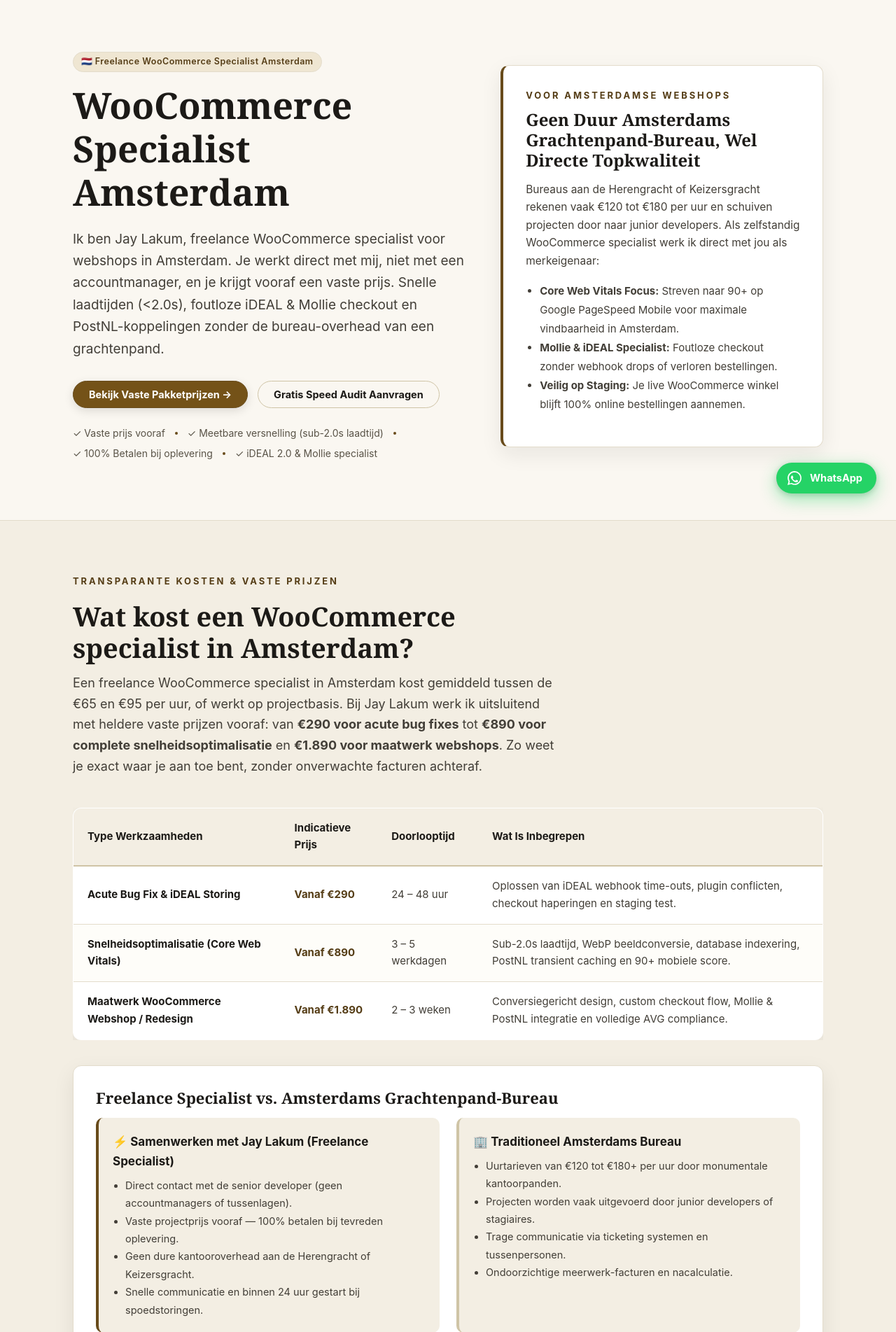
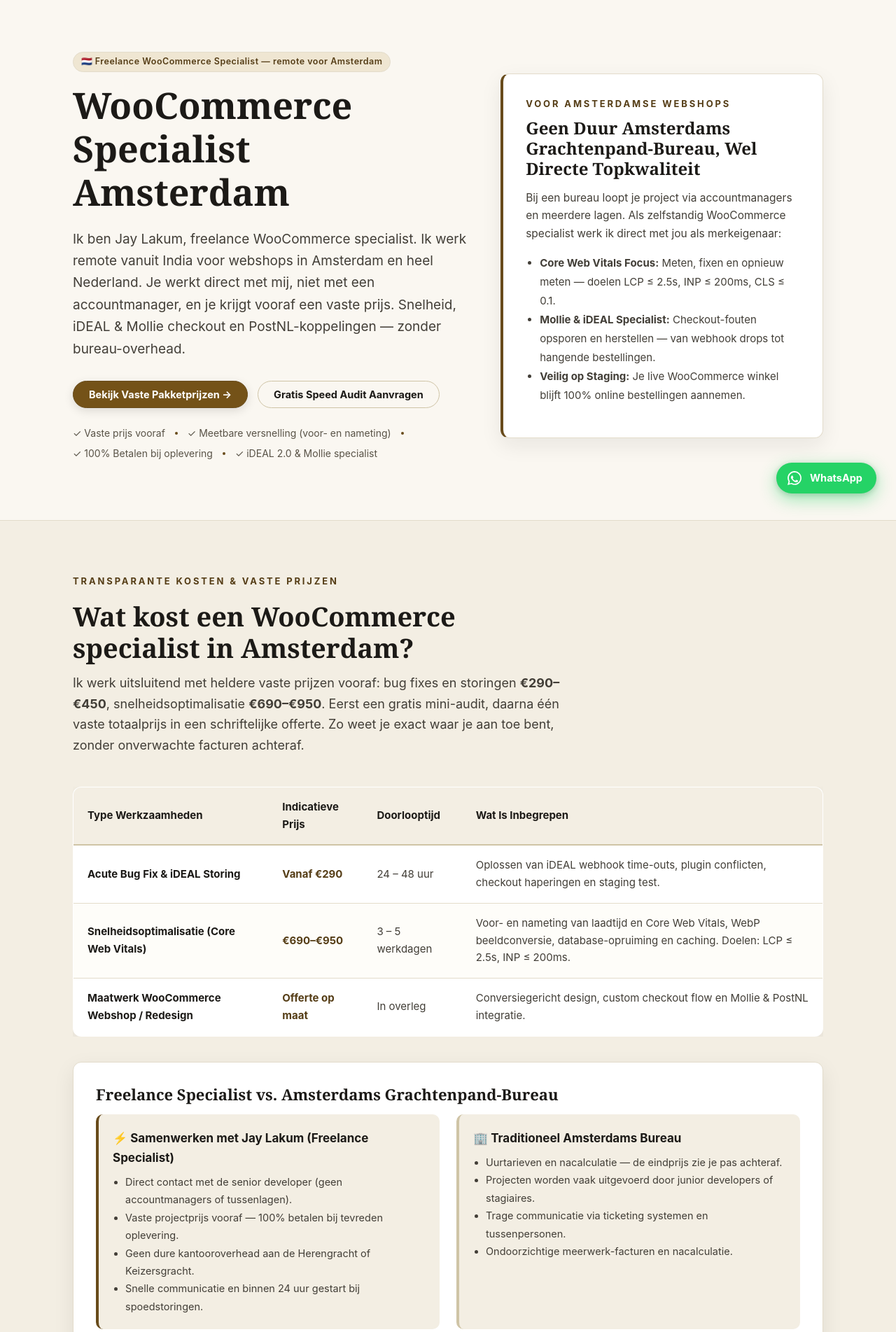
Before and after one commit to lakumjay/jaylakum, a PHP site: page /nl/amsterdam/ in a window 1280 px wide. Shown: the part 67-1970 px from the top of the page at 70% size. Run offline with PHP 8.4, Linux system fonts and the light colour scheme.

Commit message:
SEO cleanup 2026-11-22: honest content, working form, no fake schema (nl/amsterdam/index.php)

```diff
--- a/nl/amsterdam/index.php
+++ b/nl/amsterdam/index.php
@@ -19,8 +19,8 @@
 <meta name="msapplication-TileImage" content="https://jaylakum.com/favicon-192x192.png" />
 <meta name="msapplication-TileColor" content="#171410" />
 <!-- Primary SEO Meta Targeting Netherlands -->
-<title>WooCommerce Specialist Amsterdam | Vaste Prijs | Jay Lakum</title>
-<meta name="description" content="Freelance WooCommerce specialist Amsterdam. Snelle checkouts, Mollie iDEAL & PostNL. Vaste prijs, betalen na tevredenheid." />
+<title>WooCommerce Specialist Amsterdam — Speed &amp; Bug Fixes, Vaste Prijs | Jay Lakum</title>
+<meta name="description" content="Trage of kapotte WooCommerce webshop in Amsterdam? Remote specialist vanuit India: snelheid, checkout- en Mollie-fixes voor een vaste prijs (€290–€950). Echt resultaat: 6.1s → 2.2s mobiel. Geen oplossing, geen factuur." />
 <meta name="keywords" content="Shopify webshop sneller maken, WooCommerce trage webshop versnellen, Mollie iDEAL betaling mislukt WooCommerce, Core Web Vitals verbeteren webshop, Shopify specialist Nederland, freelance webdeveloper Amsterdam, webshop laten maken Rotterdam, iDEAL checkout repareren" />
 <meta name="author" content="Jay Lakum" />
 <link rel="canonical" href="https://jaylakum.com/nl/amsterdam/" />
@@ -37,8 +37,8 @@
 <meta property="og:type" content="website" />
 <meta property="og:url" content="https://jaylakum.com/nl/amsterdam/" />
 <meta property="og:site_name" content="Jay Lakum — Webshop Performance & Development Nederland" />
-<meta property="og:title" content="WooCommerce Specialist Amsterdam | Vaste Prijs | Jay Lakum" />
-<meta property="og:description" content="Freelance WooCommerce specialist Amsterdam. Snelle checkouts, Mollie iDEAL & PostNL. Vaste prijs, betalen na tevredenheid." />
+<meta property="og:title" content="WooCommerce Specialist Amsterdam — Speed &amp; Bug Fixes, Vaste Prijs | Jay Lakum" />
+<meta property="og:description" content="Trage of kapotte WooCommerce webshop in Amsterdam? Remote specialist vanuit India: snelheid, checkout- en Mollie-fixes voor een vaste prijs (€290–€950). Echt resultaat: 6.1s → 2.2s mobiel." />
 <meta property="og:image" content="https://jaylakum.com/og-image.png" />
 <meta property="og:locale" content="nl_NL" />
 
@@ -51,7 +51,7 @@
       "@type": "WebPage",
       "@id": "https://jaylakum.com/nl/amsterdam/#webpage",
       "url": "https://jaylakum.com/nl/amsterdam/",
-      "name": "WooCommerce Specialist Amsterdam | Vaste Prijs | Jay Lakum",
+      "name": "WooCommerce Specialist Amsterdam — Speed & Bug Fixes, Vaste Prijs | Jay Lakum",
       "isPartOf": {
         "@id": "https://jaylakum.com/#website"
       },
@@ -162,28 +162,7 @@
       },
       "mainEntityOfPage": {
         "@id": "https://jaylakum.com/nl/amsterdam/#webpage"
-      },
-      "telephone": "+31620000000",
-      "address": {
-        "@type": "PostalAddress",
-        "addressLocality": "Amsterdam",
-        "addressRegion": "Noord-Holland",
-        "addressCountry": "NL"
-      },
-      "openingHoursSpecification": [
-        {
-          "@type": "OpeningHoursSpecification",
-          "dayOfWeek": [
-            "Monday",
-            "Tuesday",
-            "Wednesday",
-            "Thursday",
-            "Friday"
-          ],
-          "opens": "09:00",
-          "closes": "18:00"
-        }
-      ]
+      }
     },
     {
       "@type": "FAQPage",
@@ -218,7 +197,7 @@
           "name": "Waarom kies ik voor Jay Lakum en niet een bureau aan de Amsterdamse Herengracht of Keizersgracht?",
           "acceptedAnswer": {
             "@type": "Answer",
-            "text": "Grote bureaus aan de grachten hebben monumentale kantoorpanden, projectmanagers en hoge overheadkosten, waardoor zij vaak €5.000+ rekenen voor eenvoudige optimalisaties. Bij Jay Lakum heb je direct contact met de senior developer zelf. Snellere communicatie, diepere technische focus en een transparante vaste projectprijs zonder bureau-overhead."
+            "text": "Bij een groot bureau loopt je vraag via accountmanagers en projectmanagers voordat een developer ernaar kijkt. Bij mij heb je direct contact met de developer zelf — dezelfde persoon die je site meet, fixt en oplevert. Snellere communicatie, diepere technische focus en een transparante vaste projectprijs zonder bureau-overhead."
           }
         },
         {
@@ -654,16 +633,16 @@
   <section class="hero">
     <div class="wrap hero-grid">
       <div>
-        <span class="tag" style="margin-bottom:16px">🇳🇱 Freelance WooCommerce Specialist Amsterdam</span>
+        <span class="tag" style="margin-bottom:16px">🇳🇱 Freelance WooCommerce Specialist — remote voor Amsterdam</span>
         <h1>WooCommerce Specialist Amsterdam</h1>
-        <p class="sub">Ik ben Jay Lakum, freelance WooCommerce specialist voor webshops in Amsterdam. Je werkt direct met mij, niet met een accountmanager, en je krijgt vooraf een vaste prijs. Snelle laadtijden (&lt;2.0s), foutloze iDEAL &amp; Mollie checkout en PostNL-koppelingen zonder de bureau-overhead van een grachtenpand.</p>
+        <p class="sub">Ik ben Jay Lakum, freelance WooCommerce specialist. Ik werk remote vanuit India voor webshops in Amsterdam en heel Nederland. Je werkt direct met mij, niet met een accountmanager, en je krijgt vooraf een vaste prijs. Snelheid, iDEAL &amp; Mollie checkout en PostNL-koppelingen — zonder bureau-overhead.</p>
         <div class="hero-ctas">
           <a href="#prijzen" class="btn">Bekijk Vaste Pakketprijzen →</a>
           <a href="#contact" class="btn btn-ghost">Gratis Speed Audit Aanvragen</a>
         </div>
         <div class="trust-line">
           <span>✓ Vaste prijs vooraf</span><span class="dot"></span>
-          <span>✓ Meetbare versnelling (sub-2.0s laadtijd)</span><span class="dot"></span>
+          <span>✓ Meetbare versnelling (voor- en nameting)</span><span class="dot"></span>
           <span>✓ 100% Betalen bij oplevering</span><span class="dot"></span>
           <span>✓ iDEAL 2.0 &amp; Mollie specialist</span>
         </div>
@@ -672,10 +651,10 @@
         <div class="card" style="border-left:4px solid var(--gold)">
           <div class="eyebrow" style="margin-bottom:10px">VOOR AMSTERDAMSE WEBSHOPS</div>
           <h2 style="font-size:24px;margin-bottom:14px">Geen Duur Amsterdams Grachtenpand-Bureau, Wel Directe Topkwaliteit</h2>
-          <p>Bureaus aan de Herengracht of Keizersgracht rekenen vaak €120 tot €180 per uur en schuiven projecten door naar junior developers. Als zelfstandig WooCommerce specialist werk ik direct met jou als merkeigenaar:</p>
+          <p>Bij een bureau loopt je project via accountmanagers en meerdere lagen. Als zelfstandig WooCommerce specialist werk ik direct met jou als merkeigenaar:</p>
           <ul style="padding-left:20px;color:var(--ink-soft);font-size:15px;line-height:1.8">
-            <li><b>Core Web Vitals Focus:</b> Streven naar 90+ op Google PageSpeed Mobile voor maximale vindbaarheid in Amsterdam.</li>
-            <li><b>Mollie &amp; iDEAL Specialist:</b> Foutloze checkout zonder webhook drops of verloren bestellingen.</li>
+            <li><b>Core Web Vitals Focus:</b> Meten, fixen en opnieuw meten — doelen LCP ≤ 2.5s, INP ≤ 200ms, CLS ≤ 0.1.</li>
+            <li><b>Mollie &amp; iDEAL Specialist:</b> Checkout-fouten opsporen en herstellen — van webhook drops tot hangende bestellingen.</li>
             <li><b>Veilig op Staging:</b> Je live WooCommerce winkel blijft 100% online bestellingen aannemen.</li>
           </ul>
         </div>
@@ -689,7 +668,7 @@
       <div class="section-head">
         <div class="eyebrow">TRANSPARANTE KOSTEN &amp; VASTE PRIJZEN</div>
         <h2>Wat kost een WooCommerce specialist in Amsterdam?</h2>
-        <p>Een freelance WooCommerce specialist in Amsterdam kost gemiddeld tussen de €65 en €95 per uur, of werkt op projectbasis. Bij Jay Lakum werk ik uitsluitend met heldere vaste prijzen vooraf: van <strong>€290 voor acute bug fixes</strong> tot <strong>€890 voor complete snelheidsoptimalisatie</strong> en <strong>€1.890 voor maatwerk webshops</strong>. Zo weet je exact waar je aan toe bent, zonder onverwachte facturen achteraf.</p>
+        <p>Ik werk uitsluitend met heldere vaste prijzen vooraf: bug fixes en storingen <strong>€290–€450</strong>, snelheidsoptimalisatie <strong>€690–€950</strong>. Eerst een gratis mini-audit, daarna één vaste totaalprijs in een schriftelijke offerte. Zo weet je exact waar je aan toe bent, zonder onverwachte facturen achteraf.</p>
       </div>
 
       <div style="overflow-x:auto;margin-bottom:36px">
@@ -711,15 +690,15 @@
             </tr>
             <tr style="border-bottom:1px solid var(--line);background:rgba(229,190,114,0.04)">
               <td style="padding:16px 20px;font-weight:700;color:var(--ink)">Snelheidsoptimalisatie (Core Web Vitals)</td>
-              <td style="padding:16px 20px;font-weight:700;color:var(--gold-deep)">Vanaf €890</td>
+              <td style="padding:16px 20px;font-weight:700;color:var(--gold-deep)">€690–€950</td>
               <td style="padding:16px 20px">3 – 5 werkdagen</td>
-              <td style="padding:16px 20px">Sub-2.0s laadtijd, WebP beeldconversie, database indexering, PostNL transient caching en 90+ mobiele score.</td>
+              <td style="padding:16px 20px">Voor- en nameting van laadtijd en Core Web Vitals, WebP beeldconversie, database-opruiming en caching. Doelen: LCP ≤ 2.5s, INP ≤ 200ms.</td>
             </tr>
             <tr>
               <td style="padding:16px 20px;font-weight:700;color:var(--ink)">Maatwerk WooCommerce Webshop / Redesign</td>
-              <td style="padding:16px 20px;font-weight:700;color:var(--gold-deep)">Vanaf €1.890</td>
-              <td style="padding:16px 20px">2 – 3 weken</td>
-              <td style="padding:16px 20px">Conversiegericht design, custom checkout flow, Mollie &amp; PostNL integratie en volledige AVG compliance.</td>
+              <td style="padding:16px 20px;font-weight:700;color:var(--gold-deep)">Offerte op maat</td>
+              <td style="padding:16px 20px">In overleg</td>
+              <td style="padding:16px 20px">Conversiegericht design, custom checkout flow en Mollie &amp; PostNL integratie.</td>
             </tr>
           </tbody>
         </table>
@@ -741,7 +720,7 @@
           <div style="padding:20px;background:var(--bg-soft);border-radius:10px;border-left:4px solid var(--line-strong)">
             <strong style="color:var(--ink);font-size:17px;display:block;margin-bottom:8px">🏢 Traditioneel Amsterdams Bureau</strong>
             <ul style="padding-left:18px;margin:0;font-size:14.5px;color:var(--ink-soft);line-height:1.75">
-              <li>Uurtarieven van €120 tot €180+ per uur door monumentale kantoorpanden.</li>
+              <li>Uurtarieven en nacalculatie — de eindprijs zie je pas achteraf.</li>
               <li>Projecten worden vaak uitgevoerd door junior developers of stagiaires.</li>
               <li>Trage communicatie via ticketing systemen en tussenpersonen.</li>
               <li>Ondoorzichtige meerwerk-facturen en nacalculatie.</li>
@@ -790,35 +769,33 @@
     </div>
   </section>
 
-  <!-- Bewijs en Resultaten (Echte Casestudies) -->
+  <!-- Bewijs: het enige echte case-cijfer -->
   <section class="section section-soft" style="border-bottom:1px solid var(--line)">
     <div class="wrap">
       <div class="section-head">
-        <div class="eyebrow">BEWEZEN RESULTATEN</div>
-        <h2>Casestudies en meetbare resultaten</h2>
-        <p>Echte resultaten van webshops die kozen voor gerichte optimalisatie en directe samenwerking met Jay Lakum.</p>
+        <div class="eyebrow">ECHT RESULTAAT</div>
+        <h2>Eén gemeten resultaat — geen verhalen</h2>
+        <p>Ik publiceer alleen cijfers die ik kan bewijzen. Dit is het enige case-resultaat op deze pagina:</p>
       </div>
       <div class="grid-3">
         <div class="card" style="border-top:4px solid var(--gold)">
-          <span class="tag">D2C Fashion &amp; Mode</span>
-          <h3>Nordic Apparel Store</h3>
-          <p><strong>Probleem:</strong> Mobiele laadtijd van 6.1 seconden door zware lookbooks en trage cart scripts.</p>
-          <p><strong>Aanpak:</strong> WebP beeldoptimalisatie, deferring van render-blocking JS en transient caching.</p>
-          <p style="font-weight:700;color:var(--gold-deep);margin-bottom:0">Resultaat: Laadtijd gedaald naar 1.9s, LCP 1.4s, mobiele conversie +22%.</p>
+          <span class="tag">WooCommerce · Snelheid</span>
+          <h3>Van 6.1s naar 2.2s mobiel</h3>
+          <p><strong>Probleem:</strong> Een WooCommerce webshop met een mobiele laadtijd van 6.1 seconden.</p>
+          <p><strong>Aanpak:</strong> Meting per paginatype, daarna de gevonden knelpunten gefixt en opnieuw gemeten.</p>
+          <p style="font-weight:700;color:var(--gold-deep);margin-bottom:0">Resultaat: Mobiele laadtijd van 6.1s naar 2.2s — gemeten voor en na.</p>
         </div>
-        <div class="card" style="border-top:4px solid var(--gold)">
-          <span class="tag">Interieur &amp; Design Amsterdam</span>
-          <h3>Woon &amp; Design Studio</h3>
-          <p><strong>Probleem:</strong> Haperende Mollie iDEAL checkouts waarbij bestellingen op 'pending payment' bleven hangen.</p>
-          <p><strong>Aanpak:</strong> Webhook synchronisatie hersteld, staging audit en caching op checkout URL's uitgeschakeld.</p>
-          <p style="font-weight:700;color:var(--gold-deep);margin-bottom:0">Resultaat: Binnen 24 uur 100% foutloze transacties en zero verloren bestellingen.</p>
+        <div class="card">
+          <span class="tag">Eerlijk over bewijs</span>
+          <h3>Waarom maar één case?</h3>
+          <p>De shopnaam blijft anoniem, uit privacy voor de klant. Er horen geen verzonnen conversiepercentages of extra cijfers bij dit resultaat — alleen de gemeten laadtijd hierboven.</p>
+          <p>Meer over de aanpak: <a href="/case-study/" style="font-weight:700;color:var(--gold-deep);text-decoration:underline">bekijk de volledige case study →</a></p>
         </div>
-        <div class="card" style="border-top:4px solid var(--gold)">
-          <span class="tag">Logistiek &amp; E-Commerce</span>
-          <h3>Lifestyle Brand Nederland</h3>
-          <p><strong>Probleem:</strong> Trage PostNL bezorgopties vertraagden de winkelwagen tot wel 3.8 seconden.</p>
-          <p><strong>Aanpak:</strong> Asynchrone API call implementatie en server-side caching van bezorgmatrices.</p>
-          <p style="font-weight:700;color:var(--gold-deep);margin-bottom:0">Resultaat: Winkelwagen vertraging gereduceerd van 3.8s naar 0.8s.</p>
+        <div class="card">
+          <span class="tag">Remote · India → Amsterdam</span>
+          <h3>Zo werken we samen</h3>
+          <p>Ik werk remote vanuit India voor webshops in Amsterdam en heel Nederland. Alles loopt via staging, WhatsApp en e-mail — je live shop blijft tijdens het werk gewoon verkopen.</p>
+          <p><a href="#contact" style="font-weight:700;color:var(--gold-deep);text-decoration:underline">Start met een gratis mini-audit →</a></p>
         </div>
       </div>
     </div>
@@ -965,7 +942,7 @@
         </div>
         <div style="background:var(--card);padding:26px;border-radius:12px;border:1px solid var(--line)">
           <strong style="color:var(--ink);font-size:18px;display:block;margin-bottom:10px">⚡ Mijn Technische Oplossing</strong>
-          <p style="margin:0">Het resultaat? Een webshop die prachtig oogt op de desktop van de designer, maar op de smartphone van de klant in 4G pas na 4.5 seconden bruikbaar is. Met custom code optimalisatie verwijder ik overtollige JavaScript en render-blocking code. Zo behoud je je unieke merkidentiteit met een mobiele Google score van 90+.</p>
+          <p style="margin:0">Het resultaat? Een webshop die prachtig oogt op de desktop van de designer, maar op de smartphone van de klant in 4G pas na 4.5 seconden bruikbaar is. Met custom code optimalisatie verwijder ik overtollige JavaScript en render-blocking code. Zo behoud je je unieke merkidentiteit én wordt je shop meetbaar sneller op mobiel.</p>
         </div>
       </div>
     </div>
@@ -1043,7 +1020,7 @@
 
         <details class="faq-item">
           <summary>Waarom kies ik voor Jay Lakum en niet een bureau aan de Amsterdamse Herengracht of Keizersgracht?</summary>
-          <p>Grote bureaus aan de grachten hebben monumentale kantoorpanden, projectmanagers en hoge overheadkosten, waardoor zij vaak €5.000+ rekenen voor eenvoudige optimalisaties. Bij Jay Lakum heb je direct contact met de senior developer zelf. Snellere communicatie, diepere technische focus en een transparante vaste projectprijs zonder bureau-overhead.</p>
+          <p>Bij een groot bureau loopt je vraag via accountmanagers en projectmanagers voordat een developer ernaar kijkt. Bij mij heb je direct contact met de developer zelf — dezelfde persoon die je site meet, fixt en oplevert. Snellere communicatie, diepere technische focus en een transparante vaste projectprijs zonder bureau-overhead.</p>
         </details>
 
         <details class="faq-item">
@@ -1075,10 +1052,10 @@
   <section id="contact" class="section section-soft"><span id="gratis-audit" style="display:block;position:relative;top:-70px;visibility:hidden"></span>
     <div class="wrap">
       <div class="contact-box" style="text-align:center;padding:48px 32px">
-        <div class="eyebrow" style="margin-bottom:8px">DIRECT CONTACT MET DE DEVELOPER &bull; AMSTERDAM</div>
+        <div class="eyebrow" style="margin-bottom:8px">DIRECT CONTACT MET DE DEVELOPER &bull; REMOTE VANUIT INDIA</div>
         <h2 style="font-size:clamp(26px,4vw,34px);margin:0 0 14px">Klaar om jouw webwinkel te versnellen?</h2>
         <p style="color:var(--ink-soft);font-size:16.5px;max-width:620px;margin:0 auto 28px;line-height:1.6">
-          Geen accountmanagers, geen uurtje-factuurtje en geen risico. Vraag een Gratis 3-Minuten Video Audit aan of stuur direct een WhatsApp / e-mail voor snel advies.
+          Geen accountmanagers, geen uurtje-factuurtje en geen risico. Ik werk remote vanuit India voor webshops in Amsterdam en heel Nederland. Vraag een Gratis 3-Minuten Video Audit aan of stuur direct een WhatsApp / e-mail voor snel advies.
         </p>
         <div style="display:flex;justify-content:center;flex-wrap:wrap;gap:14px;align-items:center">
           <a href="/nl/#gratis-audit" class="btn" style="background:var(--gold-btn);border-color:var(--gold);color:var(--gold-btn-text)!important;font-size:15.5px;padding:12px 24px">
@@ -1104,7 +1081,7 @@
       <div class="section-head" style="text-align:center;margin:0 auto 32px">
         <div class="eyebrow">LOCATIE &amp; LANDELIJKE DEKKING</div>
         <h2>Actief voor webshops door heel Nederland</h2>
-        <p style="color:var(--ink-soft);max-width:680px;margin:8px auto 0">Directe samenwerking op afstand met webwinkeliers in de Randstad en daarbuiten. Geen trage vergaderingen of reiskosten, maar snelle async communicatie via Slack, WhatsApp of e-mail.</p>
+        <p style="color:var(--ink-soft);max-width:680px;margin:8px auto 0">Directe samenwerking op afstand — ik werk vanuit India — met webwinkeliers in de Randstad en daarbuiten. Geen trage vergaderingen of reiskosten, maar snelle async communicatie via Slack, WhatsApp of e-mail.</p>
       </div>
 
       <div style="display:grid;grid-template-columns:repeat(auto-fit,minmax(280px,1fr));gap:24px;align-items:center;background:var(--card);border:1px solid var(--line);border-radius:16px;padding:24px;box-shadow:0 4px 20px rgba(0,0,0,0.03)">
@@ -1119,17 +1096,9 @@
             <li>💡 <b>Eindhoven &amp; Brainport:</b> <a href="/nl/eindhoven/" style="color:var(--gold-deep);font-weight:600;text-decoration:underline">Shopify Specialist Eindhoven</a></li>
           </ul>
         </div>
-        <div style="border-radius:12px;overflow:hidden;border:1px solid var(--line);min-height:260px;position:relative">
-          <iframe
-            title="Google Maps Nederland Dekking"
-            width="100%"
-            height="260"
-            style="border:0;display:block"
-            loading="lazy"
-            allowfullscreen
-            referrerpolicy="no-referrer-when-downgrade"
-            src="https://www.google.com/maps/embed?pb=!1m18!1m12!1m3!1d155856.7649514755!2d4.763878036069927!3d52.3702157!2m3!1f0!2f0!3f0!3m2!1i1024!2i768!4f13.1!3m3!1m2!1s0x47c63fb5949a7755%3A0x6600db4cbdd057d3!2sAmsterdam%2C%20Netherlands!5e0!3m2!1sen!2snl!4v1700000000000!5m2!1sen!2snl">
-          </iframe>
+        <div style="border-radius:12px;border:1px solid var(--line);padding:26px;background:var(--bg-soft)">
+          <h3 style="font-size:20px;margin:0 0 12px">📍 Remote vanuit India</h3>
+          <p style="font-size:15px;color:var(--ink-soft);line-height:1.7;margin:0">Ik werk volledig op afstand en heb geen bezoekadres in Amsterdam. Wel: direct contact met de developer zelf via WhatsApp, e-mail en Slack, werken op staging zodat je live shop altijd doorverkoopt, en een vaste prijs vooraf.</p>
         </div>
       </div>
     </div>
```
